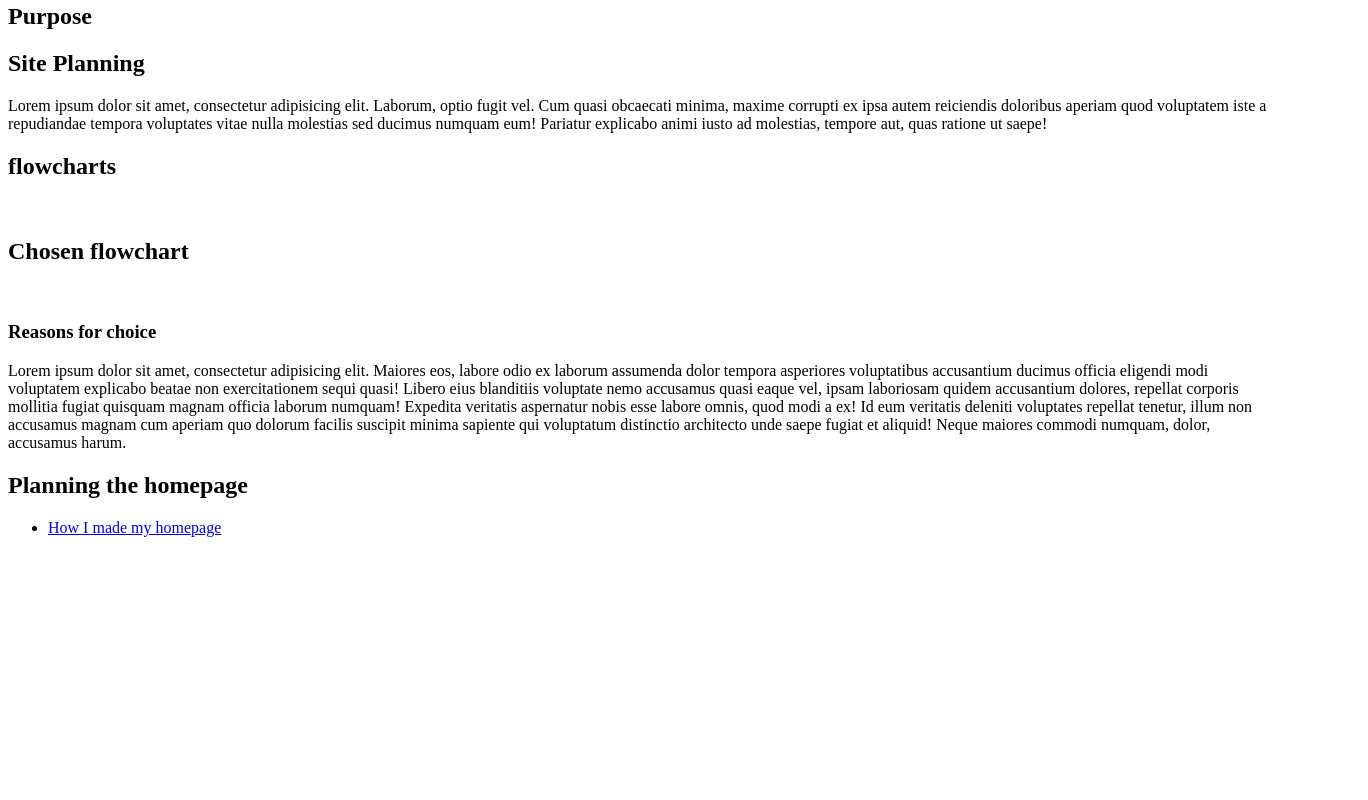
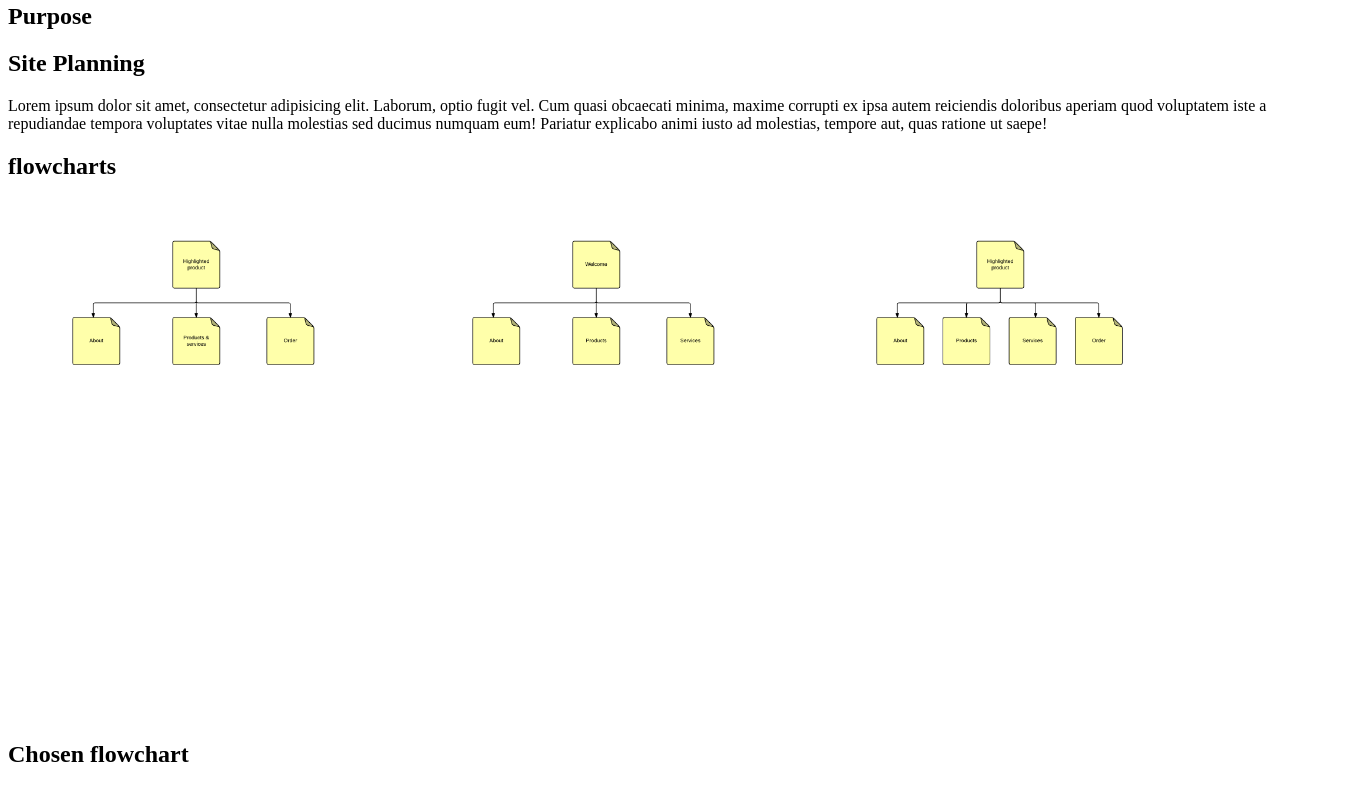
Before and after one commit to aisachiu/AIS-Website-Recreate, a plain HTML site: page index.html in a window 1280 px wide. Shown: the part 556-1356 px from the top of the page, 1368 px wide, since content can reach past the window. Before the commit the page ends 1109 px from the top, so only its background shows below. Drawn offline with Linux system fonts and the light colour scheme.

Commit message:
updates with flowcharts

```diff
--- a/index.html
+++ b/index.html
@@ -1,6 +1,13 @@
 <!DOCTYPE html>
 <html>
 <head>
+  <style>
+    img.flowchart{
+      clip: rect(0px,0px,400px,400px);
+      width:400px;
+        }
+    .mid{float:left}
+  </style>
 </head>
 <body>
   <h1>Andrew's Website Planning Site</h1>
@@ -26,9 +33,9 @@
   <h2>Site Planning</h2>
     <p>Lorem ipsum dolor sit amet, consectetur adipisicing elit. Laborum, optio fugit vel. Cum quasi obcaecati minima, maxime corrupti ex ipsa autem reiciendis doloribus aperiam quod voluptatem iste a repudiandae tempora voluptates vitae nulla molestias sed ducimus numquam eum! Pariatur explicabo animi iusto ad molestias, tempore aut, quas ratione ut saepe!</p>
   <h2>flowcharts</h2>
-  <img src="flow1.png" alt="">
-  <img src="flow2.png" alt="">
-  <img src="flow3.png" alt="">
+  <img src="flow1.png" alt="" class="flowchart">
+  <img src="flow2.png" alt="" class="flowchart mid">
+  <img src="flow3.png" alt="" class="flowchart">
   <h2>Chosen flowchart</h2>
     <img src="flow3.png" alt="">
     <h3>Reasons for choice</h3>
```
Also changed, not shown: flow1.png (added), flow2.png (added), flow3.png (added).
